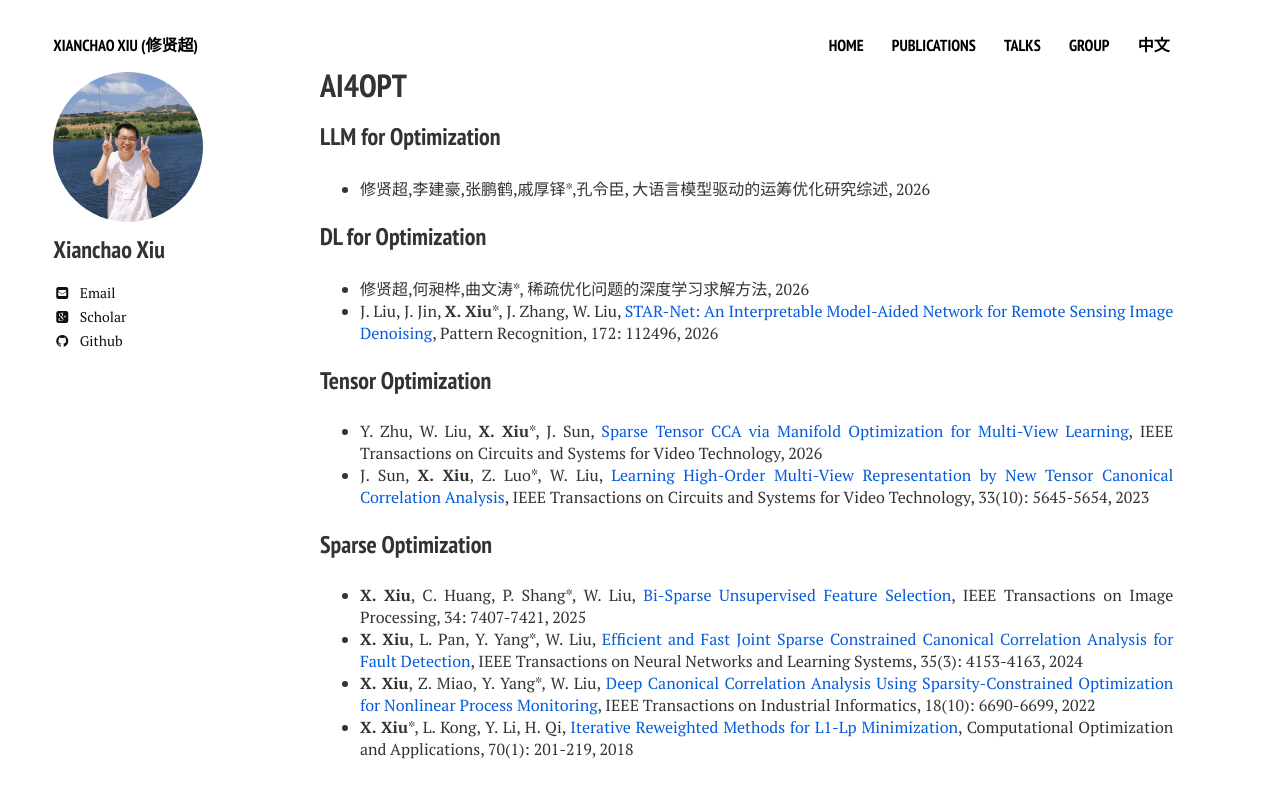
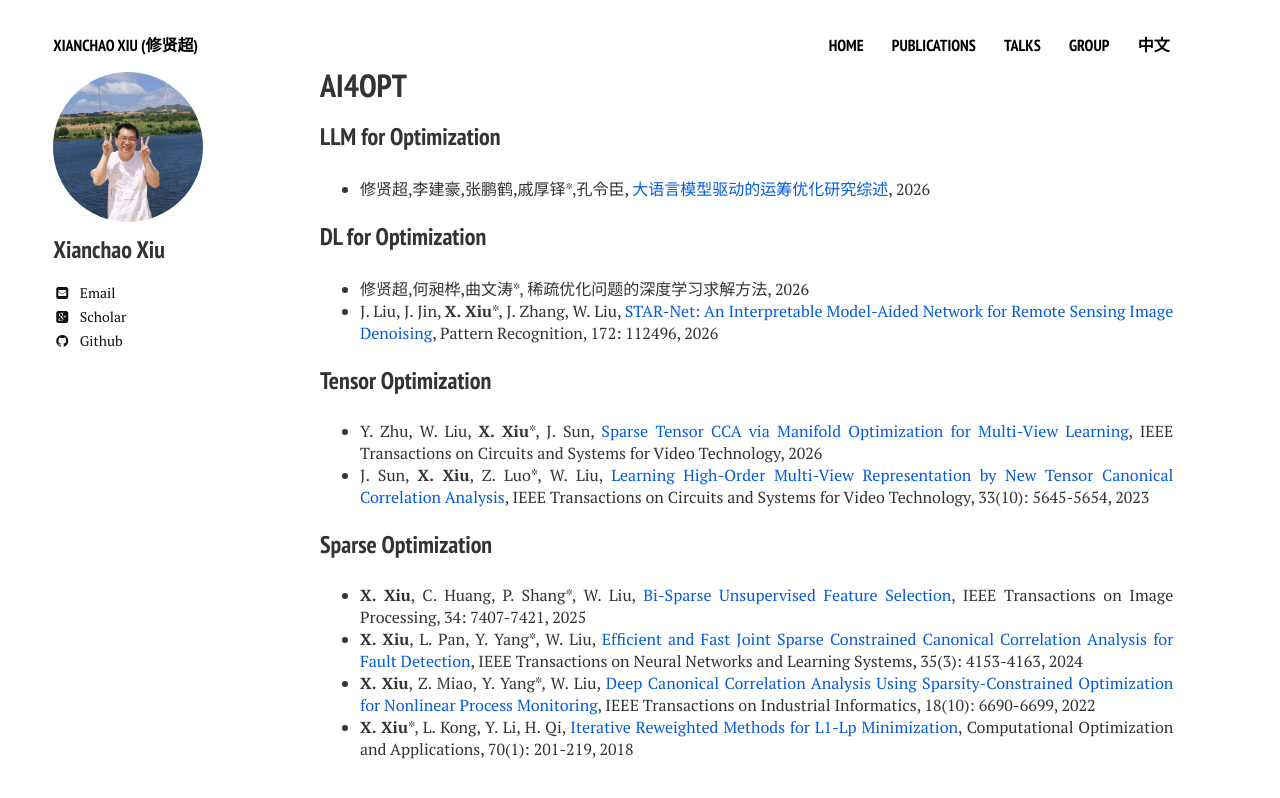
Before and after one commit to xianchaoxiu/xianchaoxiu.github.io, a Jekyll site: the page built from chinese/research/OPT/index.md, in a window 1280 px wide. Shown: the top 798 px of the page. Built offline with Jekyll 4.4.1, drawn with Linux system fonts in a browser that asks for light colours; nearby versions of some CDN libraries.

Commit message:
Update index.md

```diff
--- a/chinese/research/OPT/index.md
+++ b/chinese/research/OPT/index.md
@@ -8,7 +8,7 @@ share: false
 
 
 ### LLM for Optimization
-* 修贤超,李建豪,张鹏鹤,戚厚铎*,孔令臣, 大语言模型驱动的运筹优化研究综述, 2026  <br>
+* 修贤超,李建豪,张鹏鹤,戚厚铎*,孔令臣, <a href="https://github.com/xianchaoxiu/LLM4OR" class="textlink" target="_blank">大语言模型驱动的运筹优化研究综述</a>, 2026  <br>
 
 
 
```
